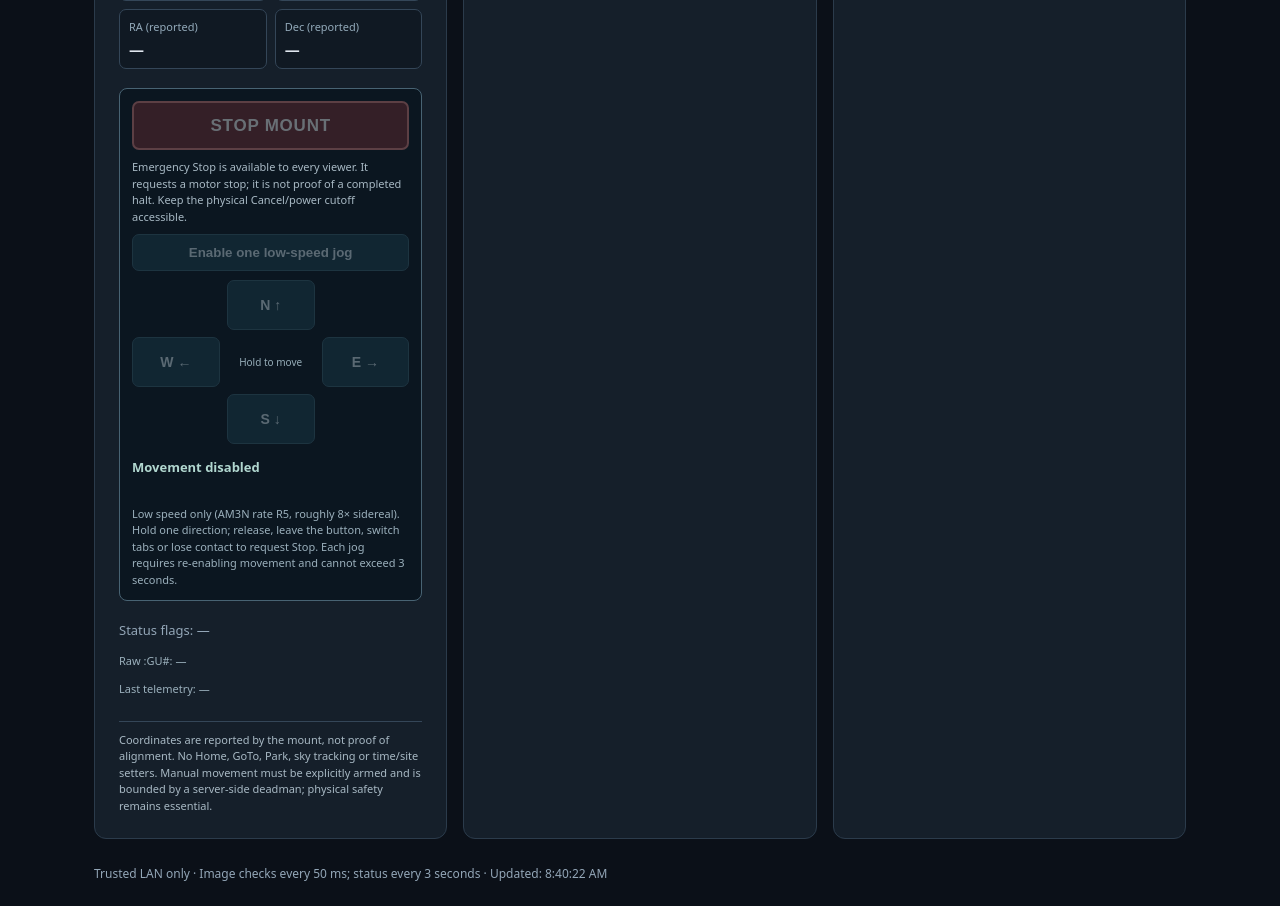
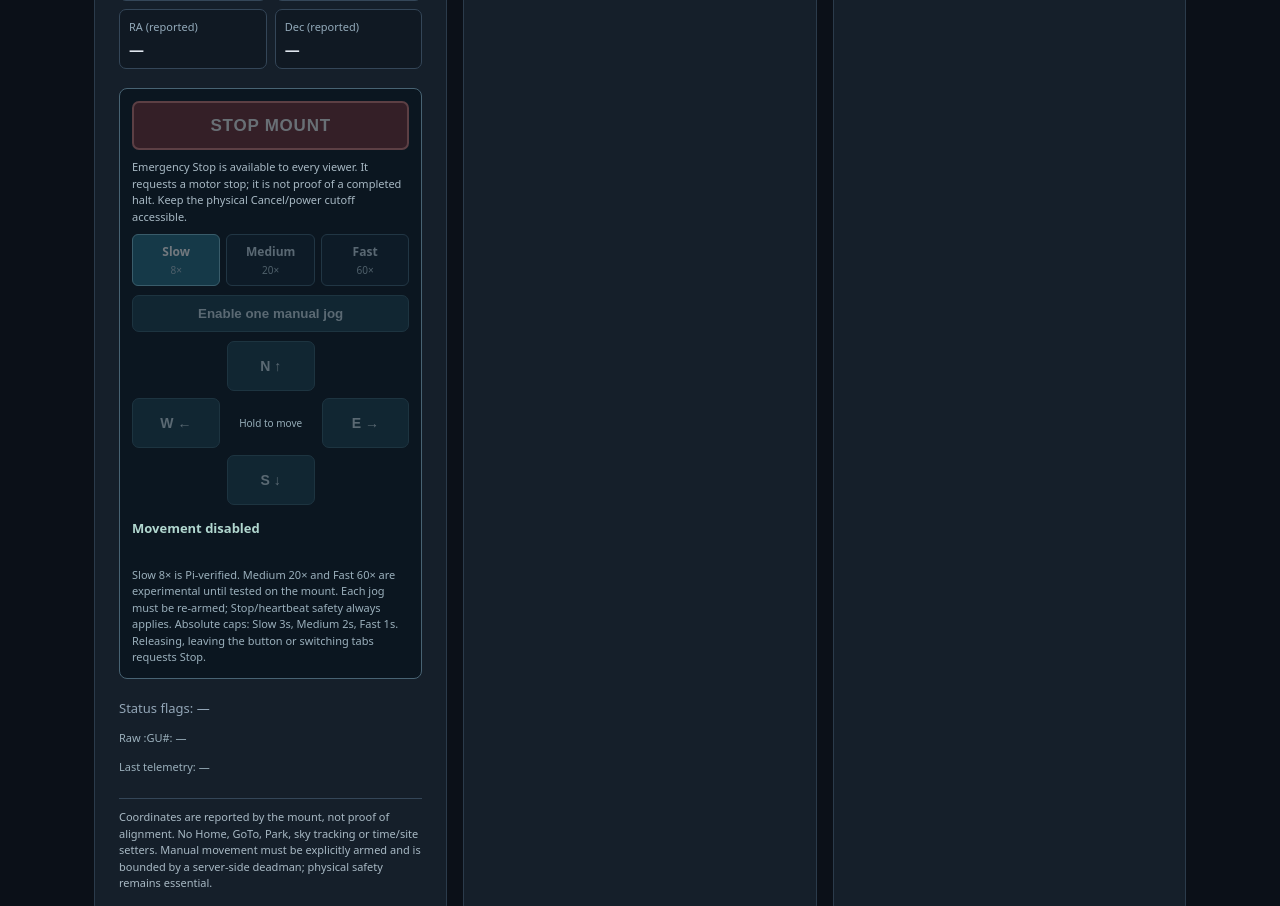
Before and after one commit to Arnbargler/astropi, a Flask app: page / in a window 1280 px wide. Shown: the part 1840-2746 px from the top of the page. Run offline with Flask 3, Linux system fonts and the light colour scheme; data that the repository does not hold is empty.

Commit message:
Add Slow Medium Fast mount speed radio controls with conservative reconnect default

```diff
--- a/astropi/static/app.js
+++ b/astropi/static/app.js
@@ -25,6 +25,13 @@ let mountArmed = false;
 let heldMountDirection = null;
 let mountStopPending = false;
 let mountHeartbeatBusy = false;
+const mountSpeeds = ["slow", "medium", "fast"];
+let selectedMountSpeed = "slow";
+function showMountSpeed(speed) {
+  selectedMountSpeed = speed;
+  for (const option of mountSpeeds)
+    $("mount-speed-" + option).checked = option === speed;
+}
 const saveFormats = ["fits", "raw", "jpg", "png"];
 const $ = id => document.getElementById(id);
 const write = (id, value) => { $(id).textContent = value; };
@@ -63,6 +70,11 @@ function updateButtons() {
   $("mount-stop").disabled = mountPhase !== "connected" || mountStopPending;
   $("mount-arm").disabled = !owner || mountPhase !== "connected" ||
     mountMotionPhase !== "idle" || mountArmed || mountRequestPending;
+  for (const speed of mountSpeeds) {
+    $("mount-speed-" + speed).disabled = !owner || mountPhase !== "connected" ||
+      mountMotionPhase !== "idle" || mountArmed || mountRequestPending ||
+      Boolean(heldMountDirection);
+  }
   for (const direction of ["north", "south", "east", "west"]) {
     $("mount-" + direction).disabled = !owner || mountPhase !== "connected" ||
       !mountArmed || mountMotionPhase !== "idle" || mountRequestPending;
@@ -188,6 +200,16 @@ $("release-control").addEventListener("click", async () => {
   } catch (error) { write("camera-error", error.message); }
   updateButtons();
 });
+for (const speed of mountSpeeds) {
+  $("mount-speed-" + speed).addEventListener("change", () => {
+    if (mountArmed || mountMotionPhase !== "idle" || heldMountDirection) {
+      showMountSpeed(selectedMountSpeed);
+      return;
+    }
+    showMountSpeed(speed);
+    updateButtons();
+  });
+}
 // Pointer holds have no click-to-latch behaviour. The *Pi* enforces the 600ms
 // deadline; browser events are an additional first line of defence.
 async function stopMount() {
@@ -227,9 +249,10 @@ async function beginMountHold(direction) {
   heldMountDirection = direction;
   updateButtons();
   try {
-    await post("/api/mount/jog", {direction});
+    await post("/api/mount/jog", {direction, speed:selectedMountSpeed});
     if (heldMountDirection !== direction) return; // Release already requested
-    write("mount-motion", "Jog " + direction + " requested · hold button");
+    write("mount-motion", "Jog " + direction + " (" + selectedMountSpeed +
+      ") requested · hold button");
     write("mount-error", "");
   } catch(error) {
     heldMountDirection = null;
@@ -296,7 +319,10 @@ function describeFlag(v, whenTrue, whenFalse) {
 }
 function showMount(data) {
   if (!data) return;
-  mountPhase = data.phase || "disconnected";
+  const nextPhase = data.phase || "disconnected";
+  if (mountPhase !== "connected" && nextPhase === "connected")
+    showMountSpeed("slow");  // reconnect always starts conservatively
+  mountPhase = nextPhase;
   mountMotionPhase = data.motion_phase || "idle";
   mountArmed = Boolean(data.motion_armed);
   if (mountPhase !== "connected") heldMountDirection = null;
@@ -305,7 +331,7 @@ function showMount(data) {
     idle: data.stop_stable ? "Reported axes stable after Stop · movement disabled" :
       (mountArmed ? "One jog enabled · hold a direction" : "Movement disabled"),
     starting: "Starting manual jog · hold button",
-    moving: "Jog in progress · release for Stop",
+    moving: "Jog " + (data.jog_speed || "slow") + " in progress · release for Stop",
     stopping: "Stop requested · checking position stability…",
     uncertain: "STOP NOT CONFIRMED — use physical Cancel/power!",
     disconnecting: "Disconnecting (Stop attempted if necessary)"
--- a/astropi/static/style.css
+++ b/astropi/static/style.css
@@ -118,3 +118,14 @@ button:hover:not(:disabled){background:#2a5669}button:disabled{opacity:.38;curso
 #mount-motion{font-weight:600;color:#b1d7cf;font-size:13px}
 #mount-arm{min-height:37px}
 .mount-jog-panel .mount-caution{border-top:0;margin:0;padding:0}
+
+
+.mount-speed{display:grid;grid-template-columns:repeat(3,minmax(0,1fr));gap:6px}
+.mount-speed-choice{display:block;cursor:pointer;font-size:12px}
+.mount-speed-choice input{position:absolute;opacity:0;width:1px;height:1px}
+.mount-speed-choice span{display:flex;flex-direction:column;gap:3px;align-items:center;justify-content:center;
+  padding:8px 2px;border:1px solid #416276;border-radius:6px;background:#122331;color:#c6d9e5;font-weight:650}
+.mount-speed-choice small{font-size:10px;font-weight:400;color:#aac4d0}
+.mount-speed-choice input:checked+span{background:#256a81;border-color:#79bed1;color:#fff}
+.mount-speed-choice input:disabled+span{opacity:.42;cursor:not-allowed}
+.mount-speed-choice input:focus-visible+span{outline:2px solid #f1e5a7;outline-offset:2px}
--- a/astropi/templates/index.html
+++ b/astropi/templates/index.html
@@ -167,7 +167,21 @@
         <div class="mount-jog-panel">
           <button id="mount-stop" class="mount-stop" disabled>STOP MOUNT</button>
           <p class="mount-caution">Emergency Stop is available to every viewer. It requests a motor stop; it is not proof of a completed halt. Keep the physical Cancel/power cutoff accessible.</p>
-          <button id="mount-arm" disabled>Enable one low-speed jog</button>
+          <div class="mount-speed" role="group" aria-label="Manual mount jog speed">
+            <label for="mount-speed-slow" class="mount-speed-choice">
+              <input id="mount-speed-slow" name="mount-speed" type="radio" value="slow" checked disabled>
+              <span>Slow <small>8×</small></span>
+            </label>
+            <label for="mount-speed-medium" class="mount-speed-choice">
+              <input id="mount-speed-medium" name="mount-speed" type="radio" value="medium" disabled>
+              <span>Medium <small>20×</small></span>
+            </label>
+            <label for="mount-speed-fast" class="mount-speed-choice">
+              <input id="mount-speed-fast" name="mount-speed" type="radio" value="fast" disabled>
+              <span>Fast <small>60×</small></span>
+            </label>
+          </div>
+          <button id="mount-arm" disabled>Enable one manual jog</button>
           <div class="mount-directions" role="group" aria-label="Press and hold to jog mount">
             <button type="button" id="mount-north" disabled aria-label="Hold to move altitude north">N ↑</button>
             <button type="button" id="mount-west" disabled aria-label="Hold to move azimuth west">W ←</button>
@@ -177,7 +191,7 @@
           </div>
           <p id="mount-motion" role="status" aria-live="polite">Movement disabled</p>
           <p id="mount-motion-warning" role="alert" class="mount-error"></p>
-          <p class="mount-small">Low speed only (AM3N rate R5, roughly 8× sidereal). Hold one direction; release, leave the button, switch tabs or lose contact to request Stop. Each jog requires re-enabling movement and cannot exceed 3 seconds.</p>
+          <p class="mount-small">Slow 8× is Pi-verified. Medium 20× and Fast 60× are experimental until tested on the mount. Each jog must be re-armed; Stop/heartbeat safety always applies. Absolute caps: Slow 3s, Medium 2s, Fast 1s. Releasing, leaving the button or switching tabs requests Stop.</p>
         </div>
         <p id="mount-flags">Status flags: —</p>
         <p id="mount-raw-status" class="mount-small">Raw :GU#: —</p>
```
